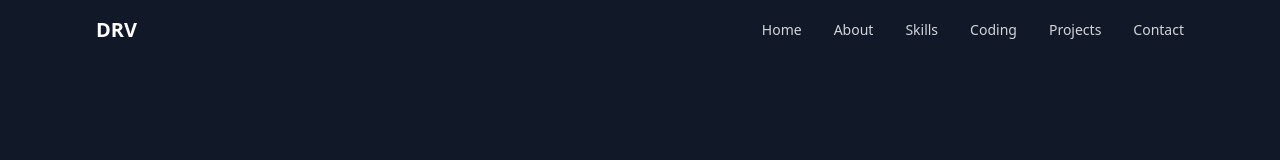
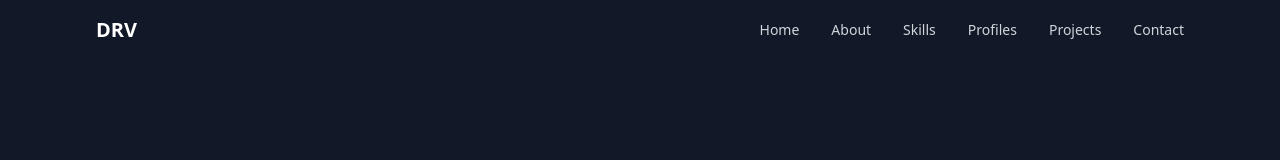
Before and after one commit to DatlaRakeshVarma/My-Portfolio, a React (Vite) app: page / in a window 1280 px wide. Shown: the top 160 px of the page. Built offline with nearby package versions, Linux system fonts and the light colour scheme.

Commit message:
Update Navigation.tsx

```diff
--- a/src/components/Navigation.tsx
+++ b/src/components/Navigation.tsx
@@ -19,7 +19,7 @@ const Navigation = () => {
     { name: 'Home', href: '#home' },
     { name: 'About', href: '#about' },
     { name: 'Skills', href: '#skills' },
-    { name: 'Coding', href: '#coding' },
+    { name: 'Profiles', href: '#profiles' },
     { name: 'Projects', href: '#projects' },
     { name: 'Contact', href: '#contact' },
   ];
```
